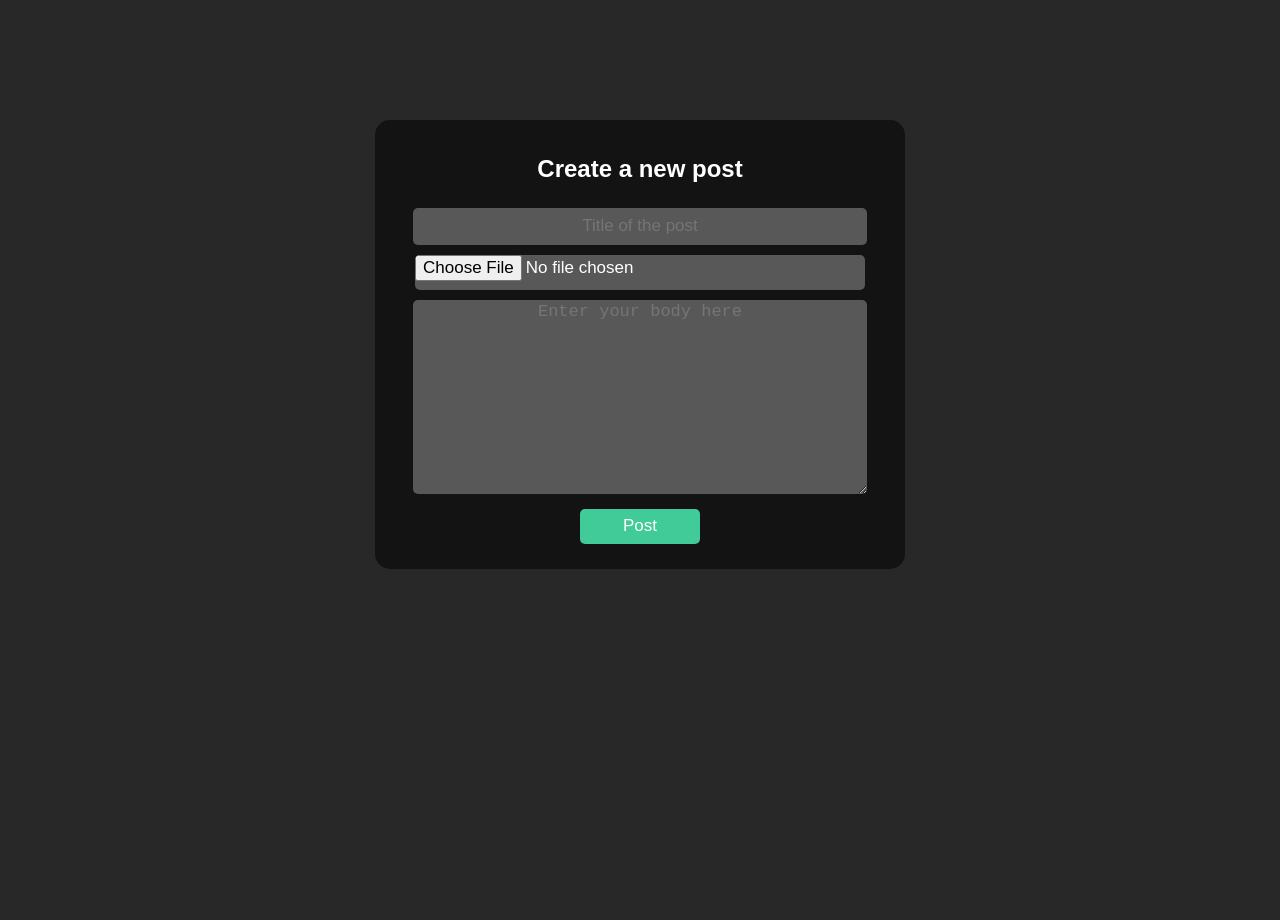
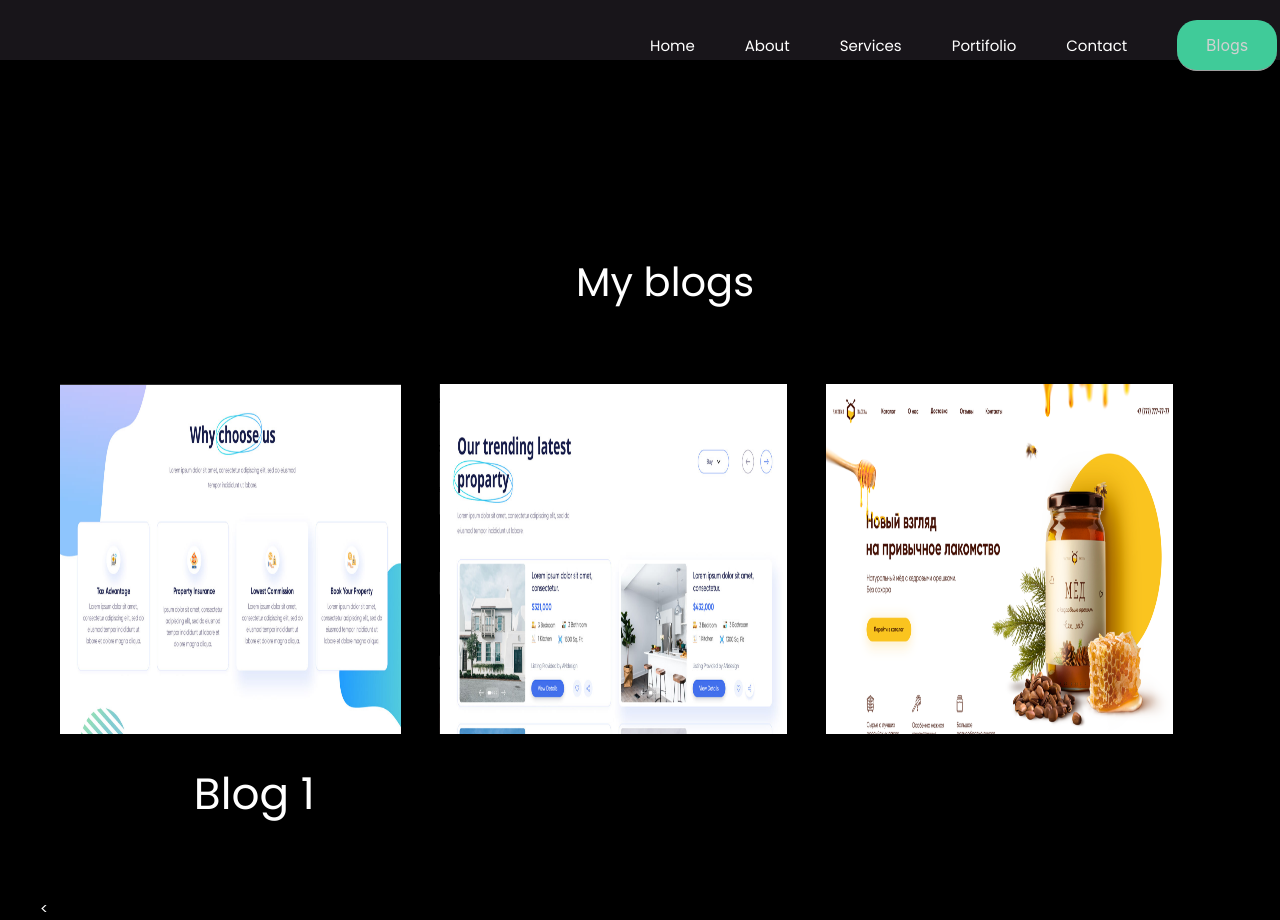
Before and after one commit to IgihozoColombe/Igihozo-Portifolio, a plain HTML site: page blogs.html in a window 1280 px wide. Before the commit the page ends 800 px from the top, so only its background shows below. Drawn offline with nearby package versions, Linux system fonts and the light colour scheme.

Commit message:
--- Auto-Git Commit ---

```diff
--- a/blogs.html
+++ b/blogs.html
@@ -1,91 +1,48 @@
+
 <!DOCTYPE html>
 <html lang="en">
-
 <head>
     <meta charset="UTF-8">
     <meta http-equiv="X-UA-Compatible" content="IE=edge">
     <meta name="viewport" content="width=device-width, initial-scale=1.0">
-    <title>Contact form</title>
+    <link rel="stylesheet" href="https://cdnjs.cloudflare.com/ajax/libs/materialize/1.0.0/css/materialize.min.css" >
+    <link rel="stylesheet" href="https://cdnjs.cloudflare.com/ajax/libs/font-awesome/5.15.2/css/all.min.css"/>
+    <script src="https://cdnjs.cloudflare.com/ajax/libs/materialize/1.0.0/js/materialize.min.js"></script>
+    <link rel="stylesheet" href="index.css" >
+    <title>Document</title>
+    <style>
 
+    </style>
 </head>
-<style>
-  body {
-    padding: 0;
-    margin: 0;
-    font-family: Arial, Helvetica, sans-serif;
-    color: rgb(255, 255, 255);
-    background: rgb(41, 40, 40);
-}
+<body>
 
-.container {
-    display: flex;
-    flex-direction: column;
-    align-items: center;
-    width: 500px;
-    margin: 15vh auto;
-    padding: 15px;
-    border-radius: 15px;
-    border: none;
-    background: rgb(19, 19, 19);
-}
+    <div class="home-page">
+        <div class="nav-bar">
+    <div class="list">
+        <ul>
+           <li> Home</li>
+            <li>About</li>
+            <li>Services</li>
+            <li>Portifolio</li>
+            <li>Contact </li>
+            <li ><input type="text" id="blogs" placeholder="Blogs"></li>
+        </ul>
+</div>
+</div>
 
-form {
-    display: flex;
-    flex-direction: column;
-    align-items: center;
-    width: 90%;
-}
 
-input {
-    width: 100%;
-    margin: 5px 0;
-    height: 35px;
-    font-size: 17px;
-    text-align: center;
-    outline: none;
-    border-radius: 5px;
-    border: none;
-    color: rgb(255, 255, 255);
-    background: rgb(88, 88, 88);
-}
 
-textarea {
-    width: 100%;
-    margin: 5px 0;
-    font-size: 17px;
-    text-align: center;
-    outline: none;
-    border-radius: 5px;
-    border: none;
-    color: rgb(255, 255, 255);
-    background: rgb(88, 88, 88);
-}
-input[type=submit]{
-    margin: 10px auto;
-    width: 120px;
-    background: #40CB99;
-    color: white;
-    cursor: pointer;
-}
-input[type=submit]:hover{
-background: rgb(81, 82, 81);
-}
-@media screen and (max-width:600px) {
-    .container{
-        width: 90%;
-    }
-}
-</style>
-<body>
-    <div class="container">
-        <h2>Create a new post</h2>
-        <form action="">
-            <input type="email" name="title" id="title" placeholder="Title of the post">
-            <input type="file" name="image" id="image" placeholder=" Upload Files">
-            <textarea name="body" id="body" cols="30" rows="10" placeholder="Enter your body here"></textarea>
-            <input type="submit" value="Post">
-        </form>
+  <div class="port">
+    <h3 id="port">My blogs</h3>
+    <div class="Portifolio">
+        <div class="Portifolio1"><img src="./images/1.png" id="portifolio1">
+            <h3>Blog 1</h3>
+            <
     </div>
+      <div class="Portifolio2"><img src="./images/2.png"  id="portifolio2"></div>
+      <div class="Portifolio3"><img src="./images/3.png"  id="portifolio3"></div>
+    </div>
+  </div>
+
+</div>
 </body>
-
-</html>
```
Also changed, not shown: blogscreation.html (added, +91 -0 lines).
